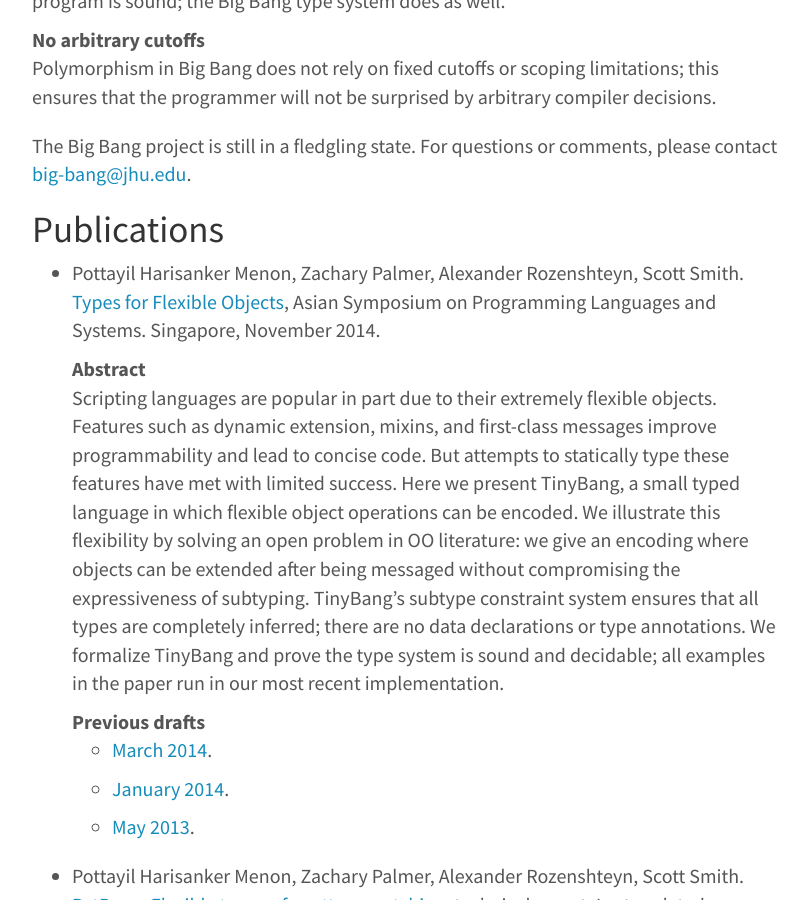
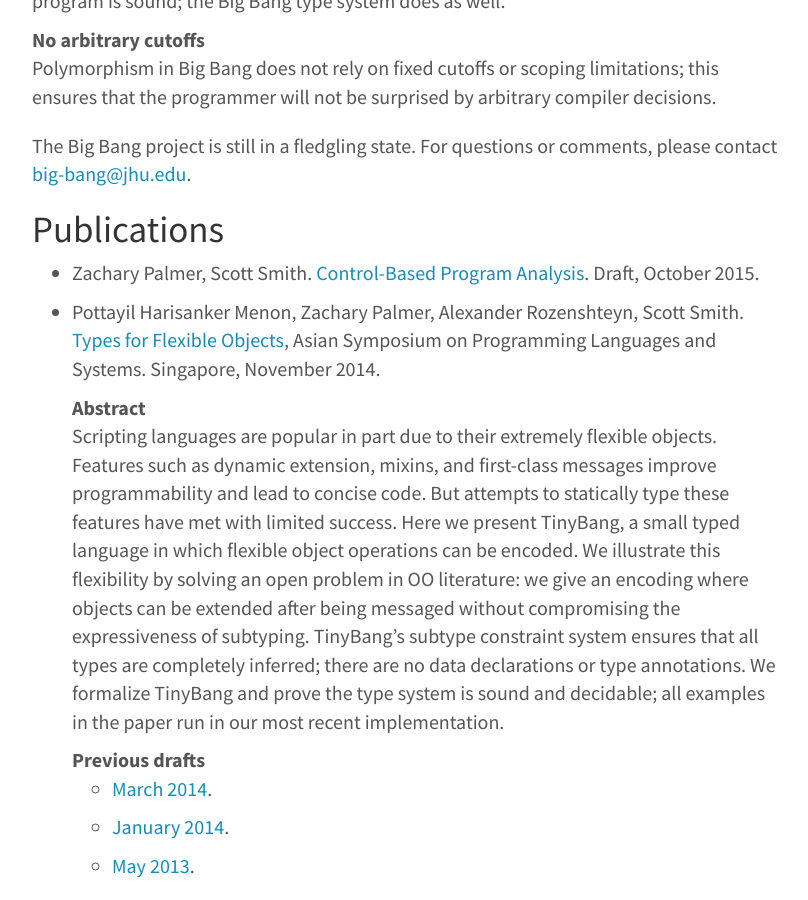
Before and after one commit to JHU-PL-Lab/www-pl-lab, a Jekyll site: the page built from projects/big-bang/big-bang.md, in a window 1280 px wide and 900 px high, scrolled down 862 px. Shown: the whole window, without its empty margins (233-1041 px from the left). Built offline with Jekyll 4.4.1, drawn with Linux system fonts in a browser that asks for light colours.

Commit message:
Add "Control-Based Program Analysis"

```diff
--- a/projects/big-bang/big-bang.md
+++ b/projects/big-bang/big-bang.md
@@ -49,6 +49,10 @@ please contact <big-bang@jhu.edu>.
 
 Publications
 ------------
+
+- Zachary Palmer, Scott
+  Smith. [Control-Based Program Analysis](/projects/big-bang/papers/control-based-program-analysis.pdf).
+  Draft, October 2015.
 
 - Pottayil Harisanker Menon, Zachary Palmer, Alexander Rozenshteyn, Scott
   Smith. [Types for Flexible Objects](/projects/big-bang/papers/types-for-flexible-objects.pdf),
```
Also changed, not shown: 1 other file.
